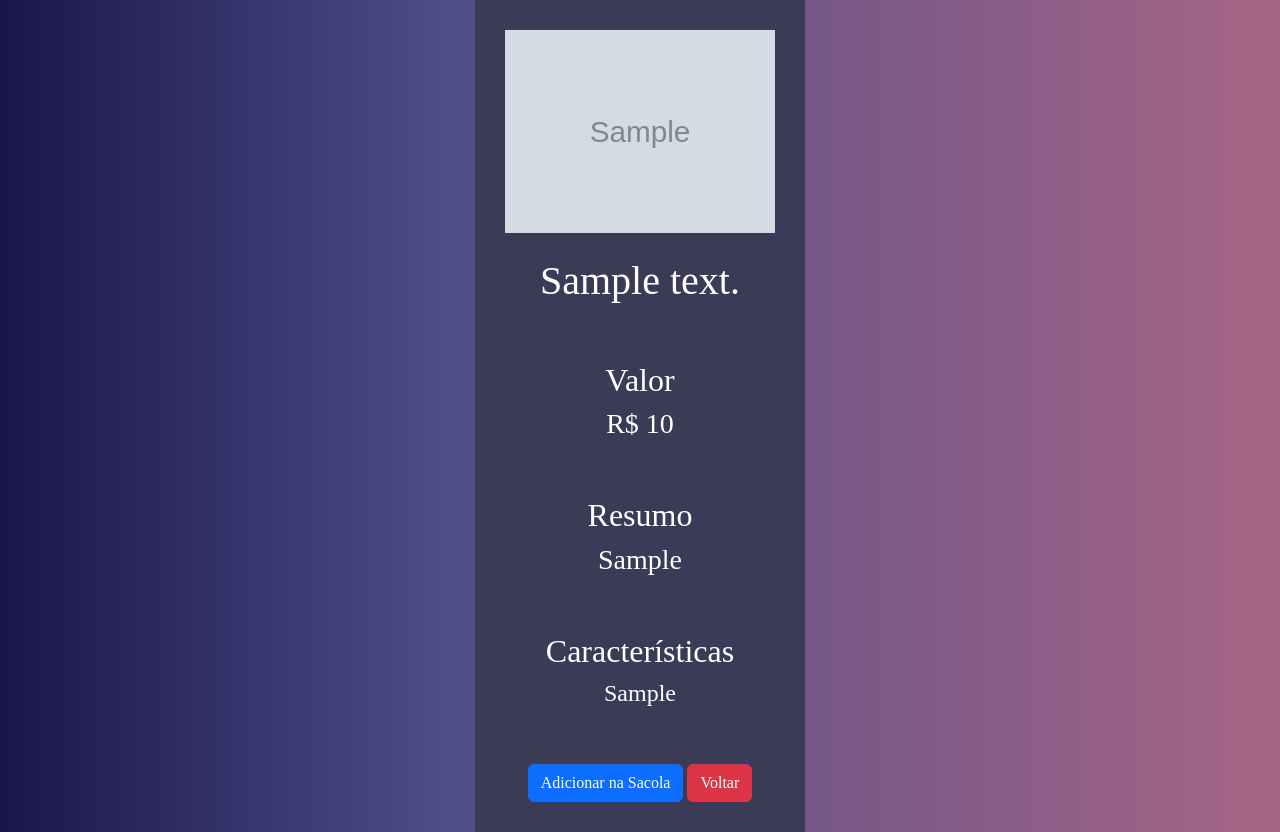
After one commit to GabibiMomm/E-Commerce, a PHP site: page /E-Commerce/informacao_produto.php?id=1 in a window 1280 px wide. The commit adds this page. Run offline with PHP 8.4, Linux system fonts and the light colour scheme; tables that the repository leaves empty or names only in its code hold one stand-in row (values such as "Sample post"); grey boxes marked "Sample" are stand-in pictures.

Commit message:
Alteração final?

```diff
--- /dev/null
+++ b/informacao_produto.php
@@ -0,0 +1,58 @@
+<?php
+    session_start();
+
+    include_once "conexao.php";
+
+    $sql = "SELECT * FROM produtos where id = {$_GET['id']}";
+    $consulta = $conexao->prepare($sql);
+    $consulta->execute();
+
+    if(isset($_POST['adicionar'])){
+        array_push($_SESSION['sacola'], $_GET['id']);
+        //print_r($_SESSION['sacola']);
+    }
+?>
+
+<!DOCTYPE html>
+<html lang="en">
+<head>
+    <meta charset="UTF-8">
+    <meta http-equiv="X-UA-Compatible" content="IE=edge">
+    <meta name="viewport" content="width=device-width, initial-scale=1.0">
+    <title>Informação</title>
+    <link rel="stylesheet" href="style.css">
+    <link href="https://cdn.jsdelivr.net/npm/bootstrap@5.2.0/dist/css/bootstrap.min.css" rel="stylesheet" integrity="sha384-gH2yIJqKdNHPEq0n4Mqa/HGKIhSkIHeL5AyhkYV8i59U5AR6csBvApHHNl/vI1Bx" crossorigin="anonymous">
+</head>
+<body>
+    <?php foreach($consulta as $linha){ ?>
+        <div class="container-local">
+            <div class="vitrine_produto">
+                <div class="container-imagem">
+                    <img src="Recursos/<?php echo $linha['imagem']?>">
+                </div>
+
+                <div class="informacao_produto">
+                    <br>
+                    <h1><?php echo $linha['descricao'];?></h1>
+                    <br><br>
+                    <h2>Valor</h2>
+                    <h3>R$ <?php echo $linha['valor'];?></h3>
+                    <br><br>
+                    <h2>Resumo</h2>
+                    <h3><?php echo $linha['resumo'];?></h3>
+                    <br><br>
+                    <h2>Características</h2>
+                    <h4><?php echo $linha['caracteristicas']?></h4>
+                    <br><br>
+                    <form method="post">
+                        <input type="submit" value="Adicionar na Sacola" class="btn btn-primary" name="adicionar">
+
+                    <a href="http://localhost/E-Commerce/"><input type="button" class="btn btn-danger" value="Voltar"></a>
+
+                    </form>
+                </div>
+            </div>
+        </div>
+    <?php } ?>
+</body>
+</html>
--- a/style.css
+++ b/style.css
@@ -1,3 +1,8 @@
+* {
+    padding: 0;
+    margin: 0;
+}
+
 div.corpo {
     width: 100vw;
     height: 100vh;
@@ -83,7 +88,75 @@ div.menu a{
     justify-content: space-evenly;
 }
 
-.card {
+div.card {
     padding: 20px;
     margin: 30px;
+    height: auto;
 }
+
+
+div.container-local {
+    width: 100%;
+    height: 100%;
+    display: flex;
+    flex-direction: row;
+    justify-content: center;
+    align-items: center;
+    background-image: linear-gradient(90deg, #19164b 0%, #4e4e88 35%, #a76586 100%);
+}
+
+div.vitrine_produto {
+    background-color: rgb(59, 59, 88);
+    flex-direction: column;
+    justify-content: center;
+    align-items: center;
+    display: flex;
+    width: auto;
+    height: auto;
+    max-width: 800px;
+    padding: 30px;
+}
+
+div.container-imagem img{
+    max-width: 270px;
+    max-height: 270px;
+}
+
+div.informacao_produto {
+    flex-direction: column;
+    justify-content: center;
+    align-items: center;
+    display: flex;
+    text-align: center;
+    font-family: Times New Roman;
+    color: white;
+}
+
+div.vitrine-sacola{
+    width: 50vw;
+    max-width: 50vw;
+    background-color: rgb(59, 59, 88);
+    display: flex;
+    flex-direction: row;
+    flex-wrap: wrap;
+    justify-content: space-evenly;
+    padding: 20px;
+    color: #19164b;
+    text-align: center;
+    height: auto;
+}
+div.container-sacola{
+    width: 100%;
+    height: 100%;
+    display: flex;
+    flex-direction: column;
+    justify-content: center;
+    align-items: center;
+    color: white;
+    padding: 40px;
+}
+
+.card {
+    margin: 30px;
+    padding: 10px;
+}
```
Also changed, not shown: index.php (+14 -20 lines), sacola.php (added, +89 -0 lines).
